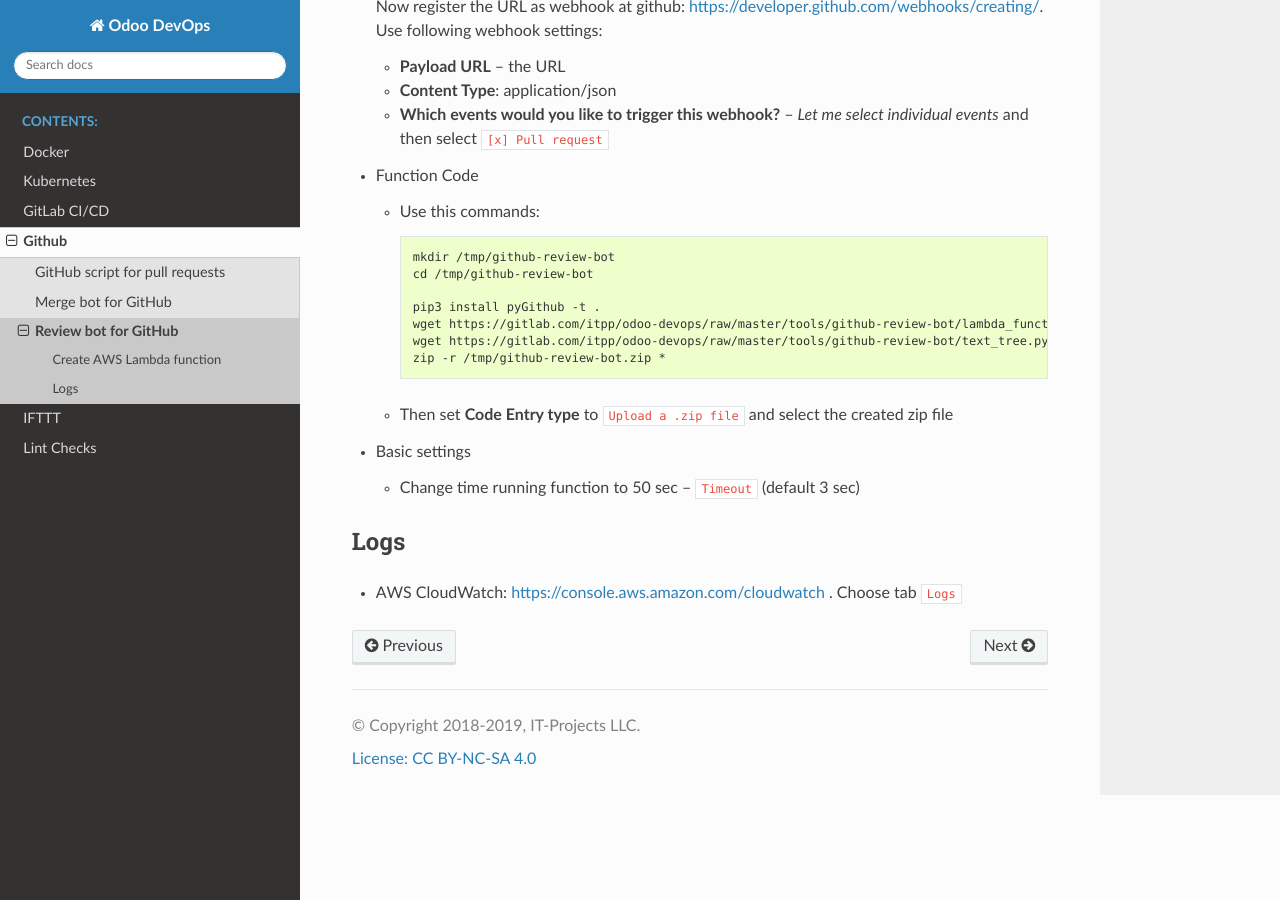
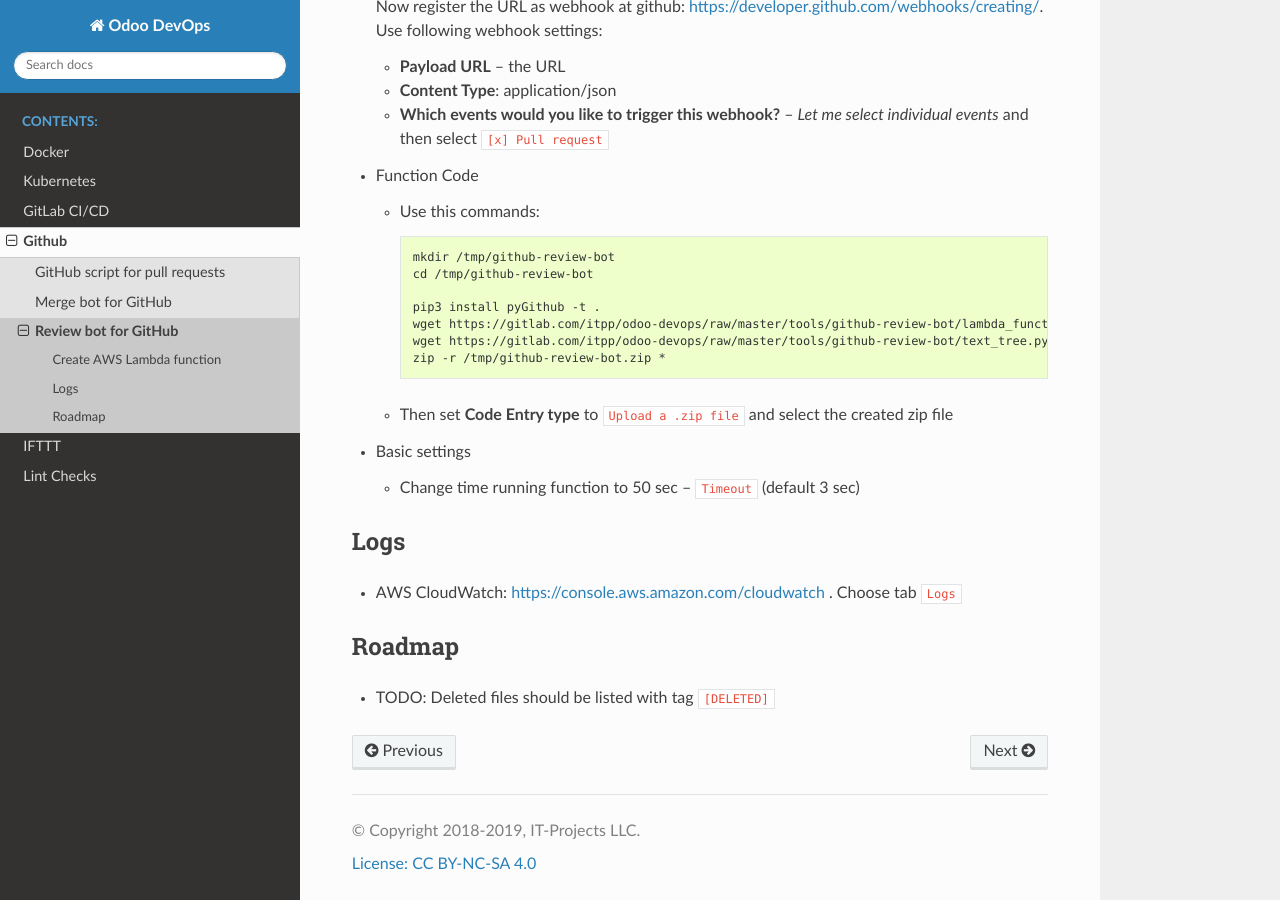
Before and after one commit to itpp-labs/odoo-devops-docs, a Sphinx documentation site: the page built from docs/git/github-review-bot.rst, in a window 1280 px wide and 900 px high, scrolled down 610 px. Built offline with Sphinx 7.4.7 and the Read the Docs theme 2.0.0, drawn with Linux system fonts in a browser that asks for light colours.

Commit message:
Update github-review-bot.rst

```diff
--- a/docs/git/github-review-bot.rst
+++ b/docs/git/github-review-bot.rst
@@ -52,3 +52,8 @@ Logs
 ----
 
 * AWS CloudWatch: https://console.aws.amazon.com/cloudwatch . Choose tab ``Logs``
+
+Roadmap
+-------
+
+* TODO: Deleted files should be listed with tag ``[DELETED]``
```
